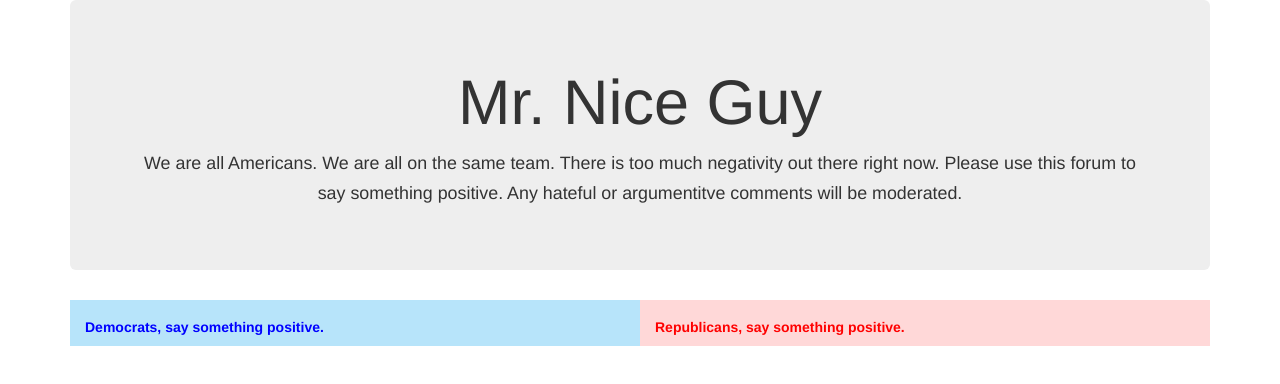
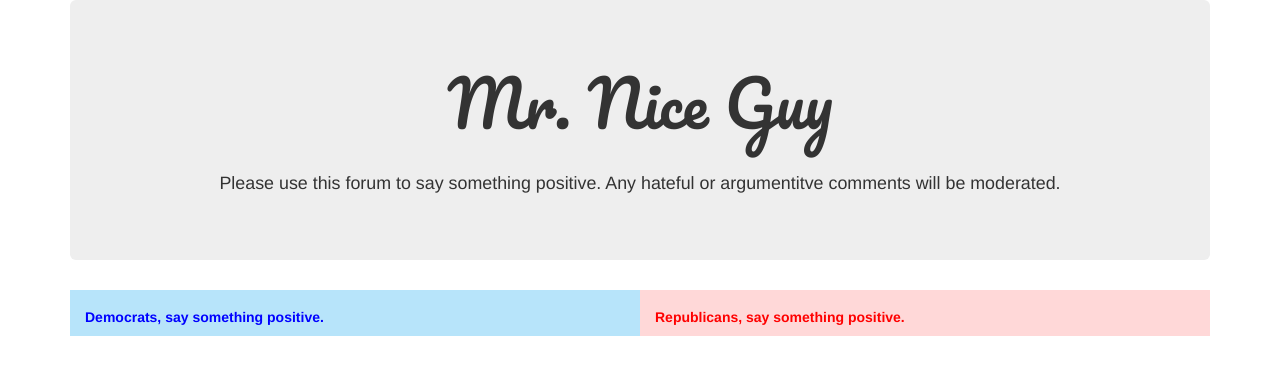
Before and after one commit to kduckets/MrNiceGuy, a website: page public/index.html in a window 1280 px wide. Drawn offline with nearby package versions, Linux system fonts and the light colour scheme; some packages are replaced by stand-ins of ours; a script that the page names is missing.

Commit message:
fonts n stuff

```diff
--- a/public/index.html
+++ b/public/index.html
@@ -13,6 +13,7 @@
 	<!-- SCROLLS -->
 	<link rel="stylesheet" href="//netdna.bootstrapcdn.com/bootstrap/3.0.0/css/bootstrap.min.css">
 	<link rel="stylesheet" href="//netdna.bootstrapcdn.com/font-awesome/4.0.3/css/font-awesome.min.css">
+	<link href="https://fonts.googleapis.com/css?family=Pacifico" rel="stylesheet">
 	<style>
 		html 					{ overflow-y:scroll; }
 		body 					{ padding-top:50px; }
@@ -35,14 +36,17 @@
 	<div class="container">
 
 			<div class="jumbotron text-center">
-			<h1>Mr. Nice Guy</h1>
-				<p><small>We are all Americans. We are all on the same team. There is too much negativity out there right now. Please use this forum to say something positive. Any hateful or argumentitve comments will be moderated.</small></p>
+			<h1 style="font-family: 'Pacifico', cursive;">Mr. Nice Guy</h1>
+			 <div style="padding-bottom:20px" onrender="rendered()" class="fb-share-button" data-href="https://mrniceguy.herokuapp.com" data-type="button_count"></div>
+				<p><small>Please use this forum to say something positive. Any hateful or argumentitve comments will be moderated.</small></p>
+
 		</div>
 
         <div class="col-md-6" style="background-color:#b7e4fa; padding-top:10px">
 		<h5 style="color:blue"><b>Democrats, say something positive.</b></h5>
 		  <div onrender="rendered()" class="fb-comments" data-numposts="10" data-href="http://test.com/comments1" data-colorscheme="light"></div>
 		  </div>
+
 		  <div class="col-md-6" style="background-color:#ffd8d8; padding-top:10px">
 		  <h5 style="color:red"><b>Republicans, say something positive.</b></h5>
       <div onrender="rendered()" class="fb-comments" data-numposts="10" data-href="http://test.com/comments2" data-colorscheme="light"></div>
```
